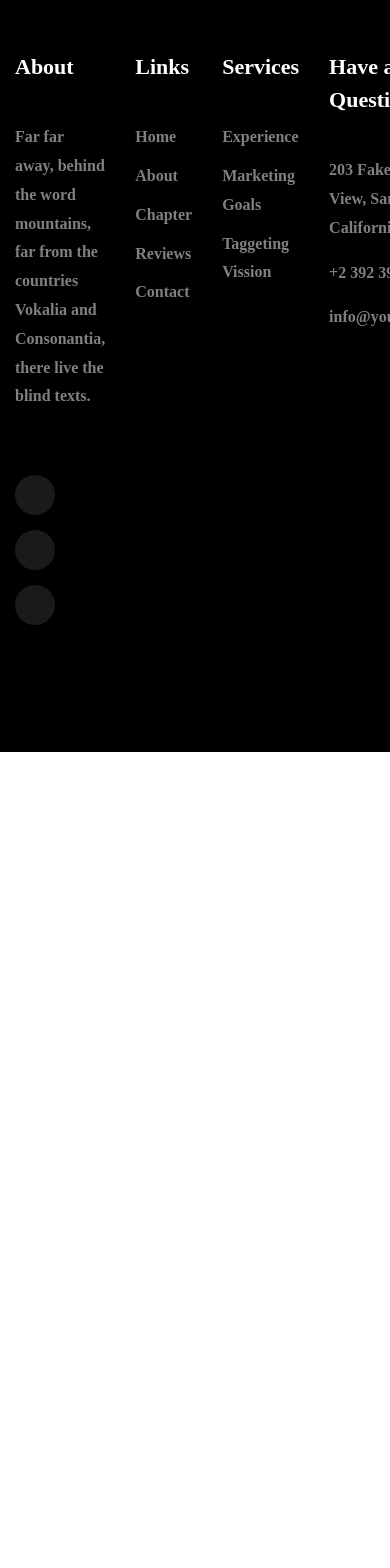
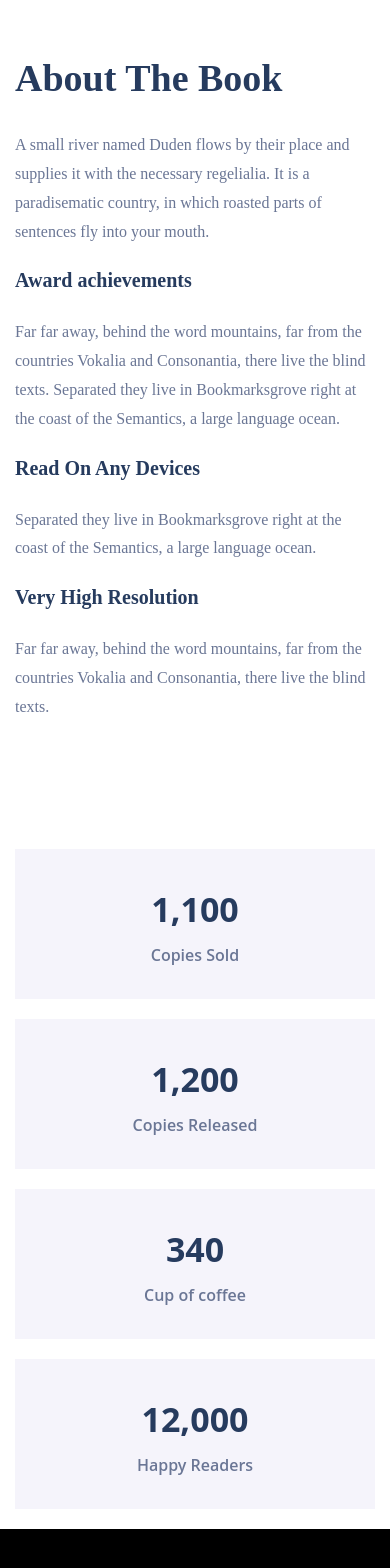
Before and after one commit to NgQuan341/AuthorLandingPage, a React (Vite) app in the folder React/: page / in a window 390 px wide. Shown: the part 1578-3146 px from the top of the page. Before the commit the page ends 2330 px from the top, so only its background shows below. Built offline with nearby package versions, Linux system fonts and the light colour scheme.

Commit message:
create: about component & fix:class keyword at logos component

```diff
--- a/React/src/App.jsx
+++ b/React/src/App.jsx
@@ -2,6 +2,7 @@ import Header from './components/header'
 import Footer from './components/footer'
 import Banner from './components/banner'
 import Logos from './components/logos'
+import About from './components/about'
 
 function App() {
   return (
@@ -9,6 +10,7 @@ function App() {
        <Header/>
        <Banner/>
        <Logos/>
+       <About/>
        <Footer/>
     </div>
   )
--- /dev/null
+++ b/React/src/components/about/about.module.css
@@ -0,0 +1,127 @@
+.about {
+    padding: 7em 12em;
+    display: block;
+    position: relative;
+    overflow: visible;
+  }
+  .about_container {
+    width: 100%;
+    padding-right: 15px;
+    padding-left: 15px;
+  }
+  .about_row {
+    display: flex;
+  }
+  .about_img {
+    width: 50%;
+    background-size: cover;
+    background-repeat: no-repeat;
+    /* background-position: center center; */
+  }
+  .about_text {
+    width: 50%;
+    padding-left: 3em;
+    text-align: left;
+  }
+  .about_text h2 {
+    margin-bottom: 1.5em;
+    line-height: 75px;
+    font-size: 50px;
+    font-weight: 700;
+    color: #263b5e;
+  }
+  .about_text h4 {
+    margin-bottom: 1em;
+    line-height: 1.8em;
+    font-size: 20px;
+    font-weight: 700;
+    color: #263b5e;
+  }
+  .about_text p {
+    margin-bottom: 1em;
+    line-height: 1.8em;
+    color: #6a7695;
+    font-weight: 400;
+  }
+
+  .about_counter{
+    padding: 0px 12em;
+    display: block;
+    position: relative;
+  }
+  .about_counter_container{
+    width: 100%;
+  }
+  .about_counter_row{
+    display: flex;
+  }
+  .about_counter_item{
+    width: 100%;
+    padding: 0px 15px;
+  }
+  .about_counter_block{
+    font-family: 'Open Sans';
+    background-color: #f5f4fb;
+    color:#6a7695;
+    padding: 30px 20px;
+    text-align: center;
+    height: 100%;
+  }
+  .about_counter_block strong{
+    font-size: 34px;
+    font-weight: 700;
+    line-height: 61.2px;
+    color: #263b5e;
+  }
+  .about_counter_block p{
+    color: #6a7695;
+  }
+
+  /* Responsive */
+  @media screen and (max-width: 1200px) {
+    .about {
+      padding: 7em 32px;
+    }
+    .about_text h2 {
+      margin-bottom: 24px;
+      line-height: 57px;
+      font-size: 38px;
+      font-weight: 700;
+      color: #263b5e;
+    }
+    .about_counter{
+      padding: 0px 32px;
+    }
+  }
+  @media screen and (max-width: 993px) {
+    .about {
+      padding: 7em 32px;
+    }
+    .about_img {
+      background-position: center center;
+    }
+    .about_counter{
+      padding: 32px;
+    }
+  }
+  @media screen and (max-width: 767px) {
+    .about {
+      padding: 7em 0px;
+    }
+    .about_img {
+      display: none;
+    }
+    .about_text{
+      width: 100%;
+      padding: 0px;
+    }
+    .about_counter{
+      padding: 0px;
+    }
+    .about_counter_row{
+      display: block;
+    }
+    .about_counter_item{
+      margin-bottom: 20px;
+    }
+  }
--- /dev/null
+++ b/React/src/components/about/index.jsx
@@ -0,0 +1,73 @@
+import React from "react";
+import aboutStyle from './about.module.css'
+
+const About = () => {
+  return (
+    <>
+      <section className={`${aboutStyle.about} section`} id="about">
+        <div className={aboutStyle.about_container}>
+          <div className={aboutStyle.about_row}>
+            <div className={aboutStyle.about_img} style={{backgroundImage: `url(./assets/images/xbg_1.webp)`}}></div>
+            <div className={aboutStyle.about_text}>
+              <h2>About The Book</h2>
+              <p>
+                A small river named Duden flows by their place and supplies it
+                with the necessary regelialia. It is a paradisematic country, in
+                which roasted parts of sentences fly into your mouth.
+              </p>
+              <h4>Award achievements</h4>
+              <p>
+                Far far away, behind the word mountains, far from the countries
+                Vokalia and Consonantia, there live the blind texts. Separated
+                they live in Bookmarksgrove right at the coast of the Semantics,
+                a large language ocean.
+              </p>
+              <h4>Read On Any Devices</h4>
+              <p>
+                Separated they live in Bookmarksgrove right at the coast of the
+                Semantics, a large language ocean.
+              </p>
+              <h4>Very High Resolution</h4>
+              <p>
+                Far far away, behind the word mountains, far from the countries
+                Vokalia and Consonantia, there live the blind texts.
+              </p>
+            </div>
+          </div>
+        </div>
+      </section>
+      <section className={aboutStyle.about_counter}>
+        <div className={aboutStyle.about_counter_container}>
+          <div className={aboutStyle.about_counter_row}>
+            <div className={aboutStyle.about_counter_item}>
+              <div className={aboutStyle.about_counter_block}>
+                <strong>1,100</strong>
+                <p>Copies Sold</p>
+              </div>
+            </div>
+            <div className={aboutStyle.about_counter_item}>
+              <div className={aboutStyle.about_counter_block}>
+                <strong>1,200</strong>
+                <p>Copies Released</p>
+              </div>
+            </div>
+            <div className={aboutStyle.about_counter_item}>
+              <div className={aboutStyle.about_counter_block}>
+                <strong>340</strong>
+                <p>Cup of coffee</p>
+              </div>
+            </div>
+            <div className={aboutStyle.about_counter_item}>
+              <div className={aboutStyle.about_counter_block}>
+                <strong>12,000</strong>
+                <p>Happy Readers</p>
+              </div>
+            </div>
+          </div>
+        </div>
+      </section>
+    </>
+  );
+};
+
+export default About;
--- a/React/src/components/logos/index.jsx
+++ b/React/src/components/logos/index.jsx
@@ -4,32 +4,32 @@ import logoStyle from './logos.module.css'
 const Logos = () => {
   return (
     <>
-      <section class={logoStyle.logos}>
-        <div class={logoStyle.logos_container}>
-          <div class={logoStyle.logos_row}>
-            <div class={logoStyle.logos_item}>
-              <a href="" class={logoStyle.logos_link}>
-                <img src="./assets/images/xpartner-1.webp" alt="" srcset="" />
+      <section className={logoStyle.logos}>
+        <div className={logoStyle.logos_container}>
+          <div className={logoStyle.logos_row}>
+            <div className={logoStyle.logos_item}>
+              <a href="" className={logoStyle.logos_link}>
+                <img src="./assets/images/xpartner-1.webp" alt="" />
               </a>
             </div>
-            <div class={logoStyle.logos_item}>
-              <a href="" class={logoStyle.logos_link}>
-                <img src="./assets/images/xpartner-2.webp" alt="" srcset="" />
+            <div className={logoStyle.logos_item}>
+              <a href="" className={logoStyle.logos_link}>
+                <img src="./assets/images/xpartner-2.webp" alt="" />
               </a>
             </div>
-            <div class={logoStyle.logos_item}>
-              <a href="" class={logoStyle.logos_link}>
-                <img src="./assets/images/xpartner-3.webp" alt="" srcset="" />
+            <div className={logoStyle.logos_item}>
+              <a href="" className={logoStyle.logos_link}>
+                <img src="./assets/images/xpartner-3.webp" alt="" />
               </a>
             </div>
-            <div class={logoStyle.logos_item}>
-              <a href="" class={logoStyle.logos_link}>
-                <img src="./assets/images/xpartner-4.webp" alt="" srcset="" />
+            <div className={logoStyle.logos_item}>
+              <a href="" className={logoStyle.logos_link}>
+                <img src="./assets/images/xpartner-4.webp" alt="" />
               </a>
             </div>
-            <div class={logoStyle.logos_item}>
-              <a href="" class={logoStyle.logos_link}>
-                <img src="./assets/images/xpartner-5.webp" alt="" srcset="" />
+            <div className={logoStyle.logos_item}>
+              <a href="" className={logoStyle.logos_link}>
+                <img src="./assets/images/xpartner-5.webp" alt="" />
               </a>
             </div>
           </div>
```
